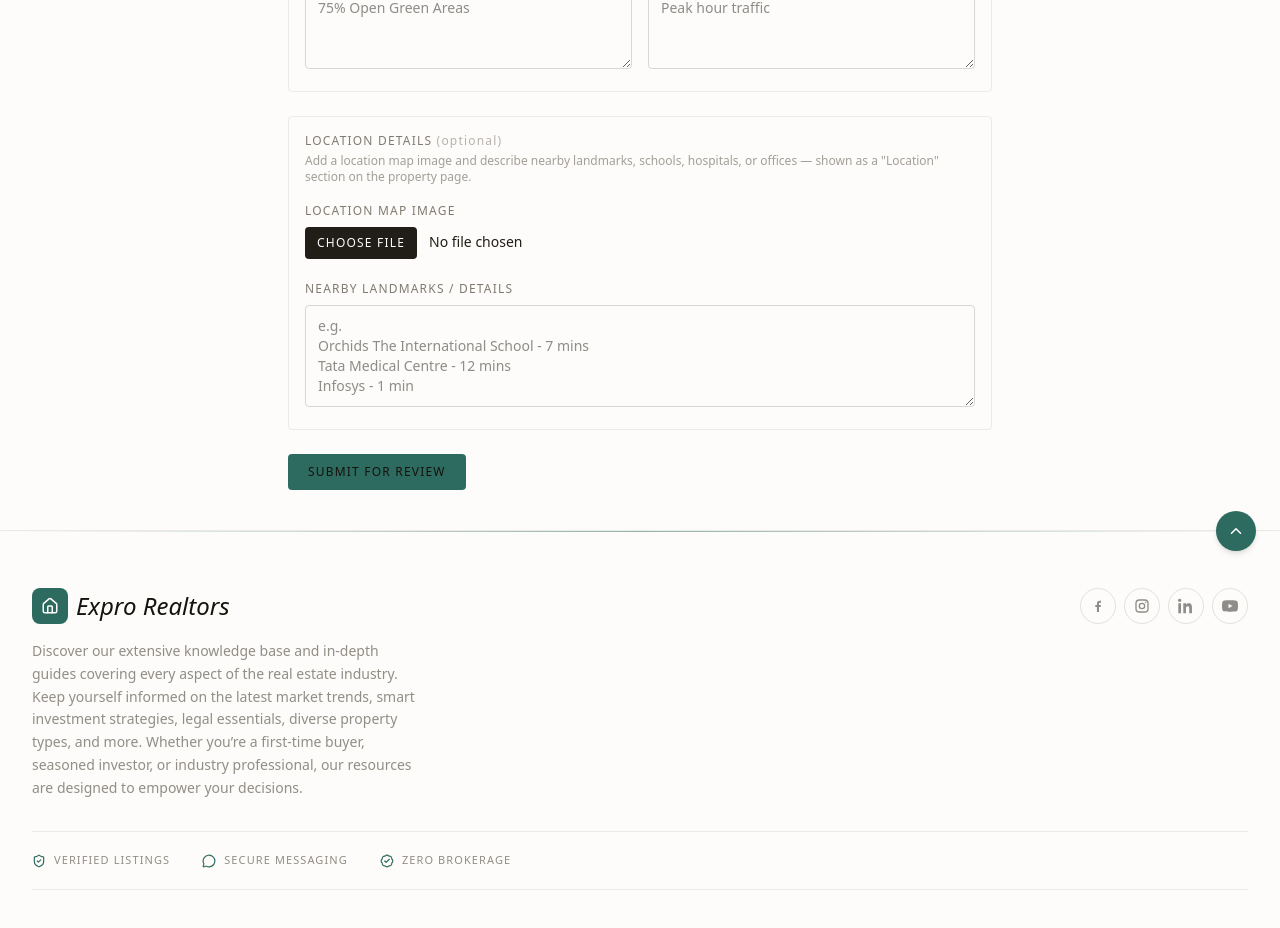
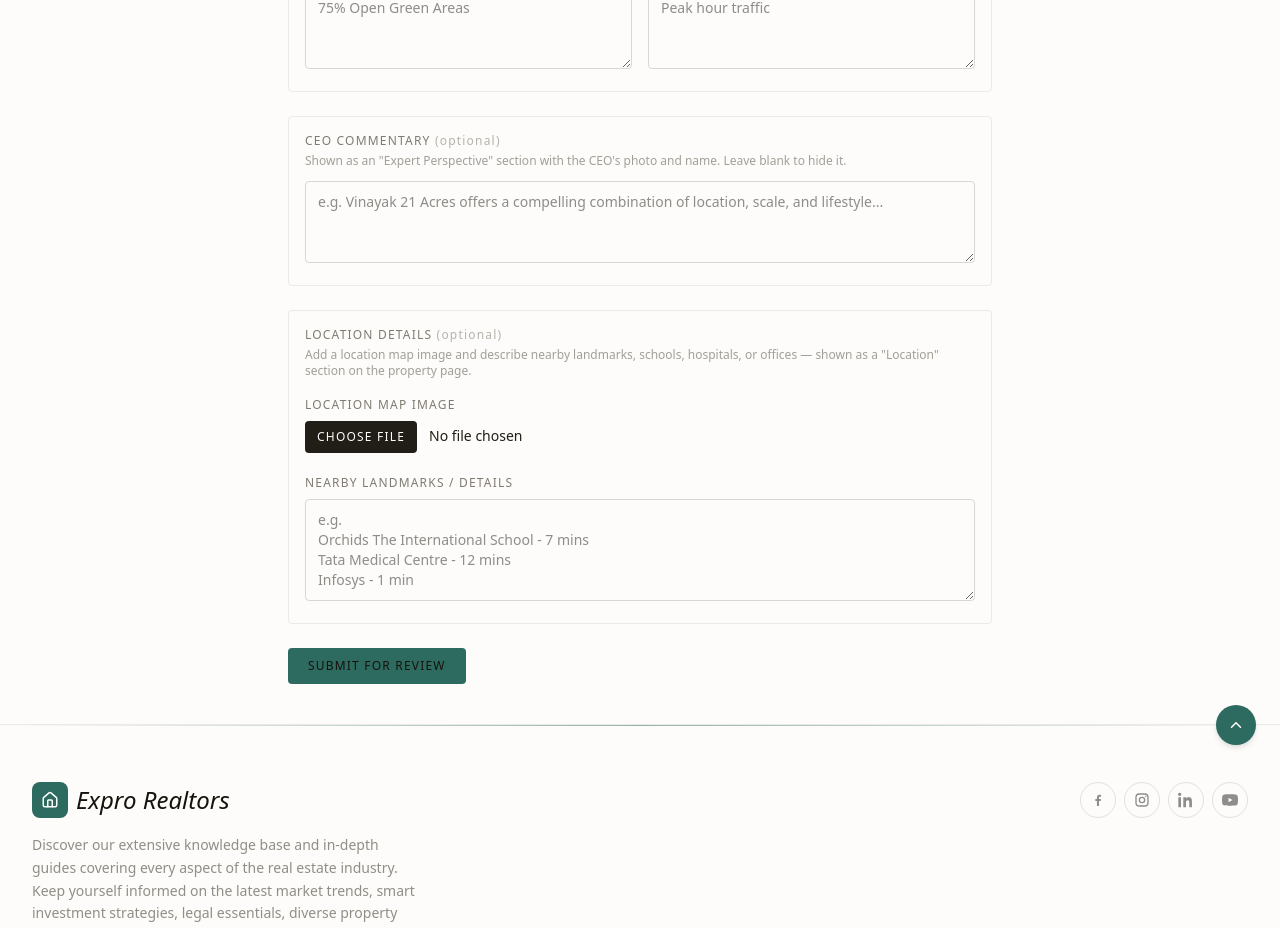
Before and after one commit to AmirSohelSardar/expro-realtors, a Next.js app: page /dashboard/seller/properties/new in a window 1280 px wide. Shown: the part 2180-3108 px from the top of the page. Built offline with nearby package versions, Linux system fonts and the light colour scheme; no server answers; sample sign-in values are in the browser's storage.

Commit message:
Initial frontend rt

```diff
--- a/src/app/properties/[id]/page.jsx
+++ b/src/app/properties/[id]/page.jsx
@@ -324,6 +324,36 @@ export default function PropertyDetailsPage() {
             </div>
           )}
 
+          {property.ceoCommentary && (
+            <div className="mt-10 rounded-sm bg-paper-100/60 p-5 sm:p-6">
+              <h2 className="font-display text-xl text-ink-950">Expert Perspective</h2>
+
+              <div className="mt-4 flex flex-col gap-4 sm:flex-row sm:items-start">
+                <div className="relative mx-auto h-20 w-20 shrink-0 overflow-hidden rounded-full border-2 border-brass-500 shadow-sm sm:mx-0">
+                  <Image
+                    src="/ceo.jpg"
+                    alt="Habibur Rahaman — CEO, Expro Group"
+                    fill
+                    sizes="80px"
+                    className="object-cover"
+                  />
+                </div>
+
+                <div className="flex-1 text-center sm:text-left">
+                  <p className="font-display text-base text-ink-950">Habibur Rahaman</p>
+                  <p className="font-mono text-xs uppercase tracking-widest text-brass-600">CEO, Expro Group</p>
+
+                  <div className="relative mt-3 rounded-sm bg-paper-50 p-4 shadow-sm">
+                    <span className="absolute left-2 top-0 font-display text-4xl leading-none text-brass-500/30">&ldquo;</span>
+                    <p className="whitespace-pre-line text-sm italic leading-relaxed text-ink-800/80">
+                      {property.ceoCommentary}
+                    </p>
+                  </div>
+                </div>
+              </div>
+            </div>
+          )}
+
           {(property.strengths || property.considerations) && (
             <div className="mt-6">
               <p className="font-mono text-[10px] uppercase tracking-widest text-rust-500">Honest Insights</p>
--- a/src/components/PropertyForm.jsx
+++ b/src/components/PropertyForm.jsx
@@ -45,6 +45,7 @@ export default function PropertyForm({ initialData, propertyId }) {
   const [whyConsider, setWhyConsider] = useState(initialData?.whyConsider || "");
   const [strengths, setStrengths] = useState(initialData?.strengths || "");
   const [considerations, setConsiderations] = useState(initialData?.considerations || "");
+  const [ceoCommentary, setCeoCommentary] = useState(initialData?.ceoCommentary || "");
   const [locationImageFile, setLocationImageFile] = useState(null);
   const [locationImagePreview, setLocationImagePreview] = useState(initialData?.locationImage || null);
   const [removeLocationImage, setRemoveLocationImage] = useState(false);
@@ -103,6 +104,7 @@ export default function PropertyForm({ initialData, propertyId }) {
     fd.append("whyConsider", whyConsider);
     fd.append("strengths", strengths);
     fd.append("considerations", considerations);
+    fd.append("ceoCommentary", ceoCommentary);
 
     try {
       if (isEdit) {
@@ -502,6 +504,22 @@ export default function PropertyForm({ initialData, propertyId }) {
 
       <div className="rounded-sm border border-ink-800/10 p-4">
         <p className="font-mono text-xs uppercase tracking-widest text-ink-800/70">
+          CEO commentary <span className="normal-case text-ink-800/40">(optional)</span>
+        </p>
+        <p className="mt-1 text-xs text-ink-800/50">
+          Shown as an &quot;Expert Perspective&quot; section with the CEO&apos;s photo and name. Leave blank to hide it.
+        </p>
+        <textarea
+          rows={3}
+          value={ceoCommentary}
+          onChange={(e) => setCeoCommentary(e.target.value)}
+          placeholder="e.g. Vinayak 21 Acres offers a compelling combination of location, scale, and lifestyle..."
+          className="mt-3 w-full rounded-sm border border-ink-800/20 px-3 py-2.5 text-sm focus:border-brass-500 focus:outline-none"
+        />
+      </div>
+
+      <div className="rounded-sm border border-ink-800/10 p-4">
+        <p className="font-mono text-xs uppercase tracking-widest text-ink-800/70">
           Location details <span className="normal-case text-ink-800/40">(optional)</span>
         </p>
         <p className="mt-1 text-xs text-ink-800/50">
```
